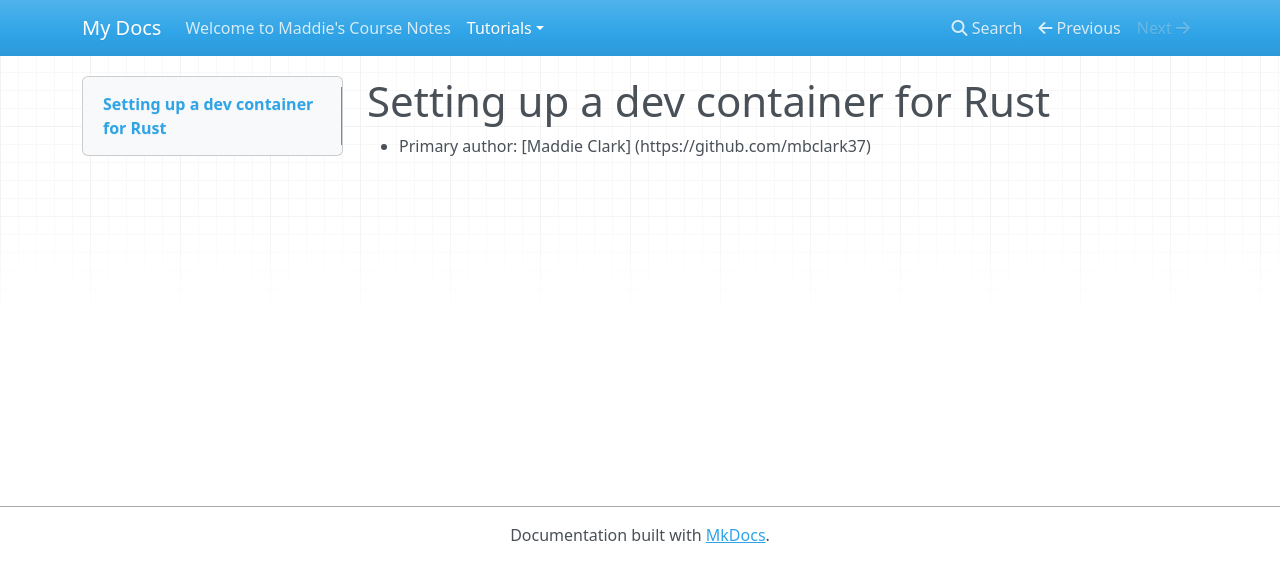
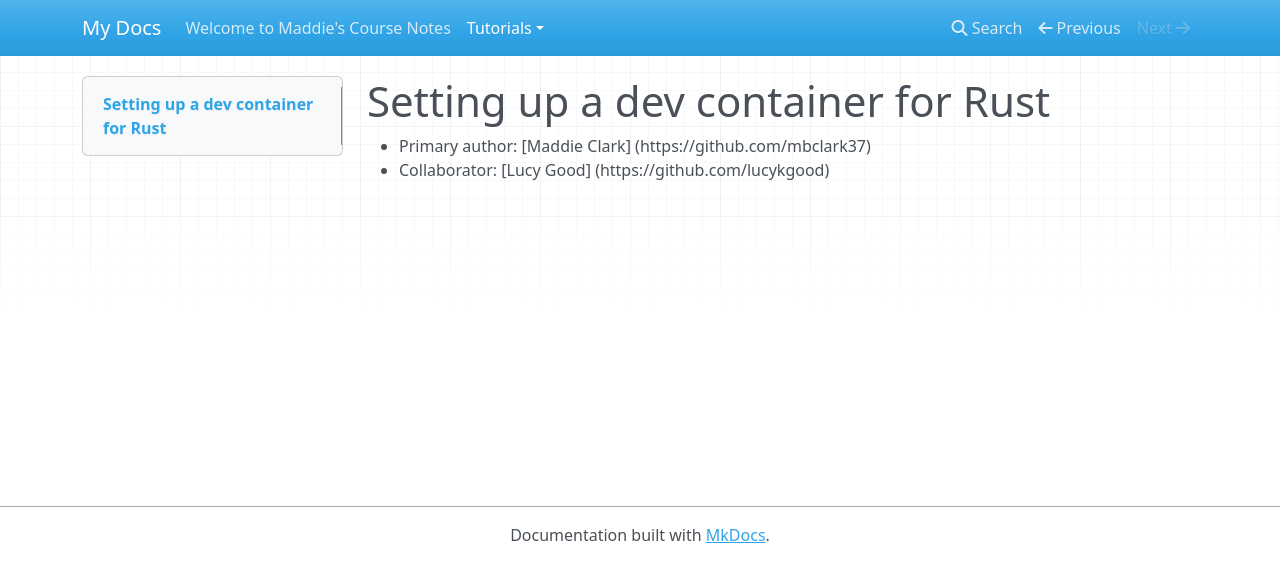
Before and after one commit to mbclark37/comp423-course-notes, an MkDocs documentation site: the page built from docs/tutorials/rust-setup.md, in a window 1280 px wide. Shown: the top 582 px of the page. Built offline with MkDocs 1.6.1, drawn with Linux system fonts in a browser that asks for light colours; nearby versions of some CDN libraries.

Commit message:
Suggested: Add Collaborator name

```diff
--- a/docs/tutorials/rust-setup.md
+++ b/docs/tutorials/rust-setup.md
@@ -1,3 +1,4 @@
 # Setting up a dev container for Rust
 
 * Primary author: [Maddie Clark] (https://github.com/mbclark37)
+* Collaborator: [Lucy Good] (https://github.com/lucykgood)
```
